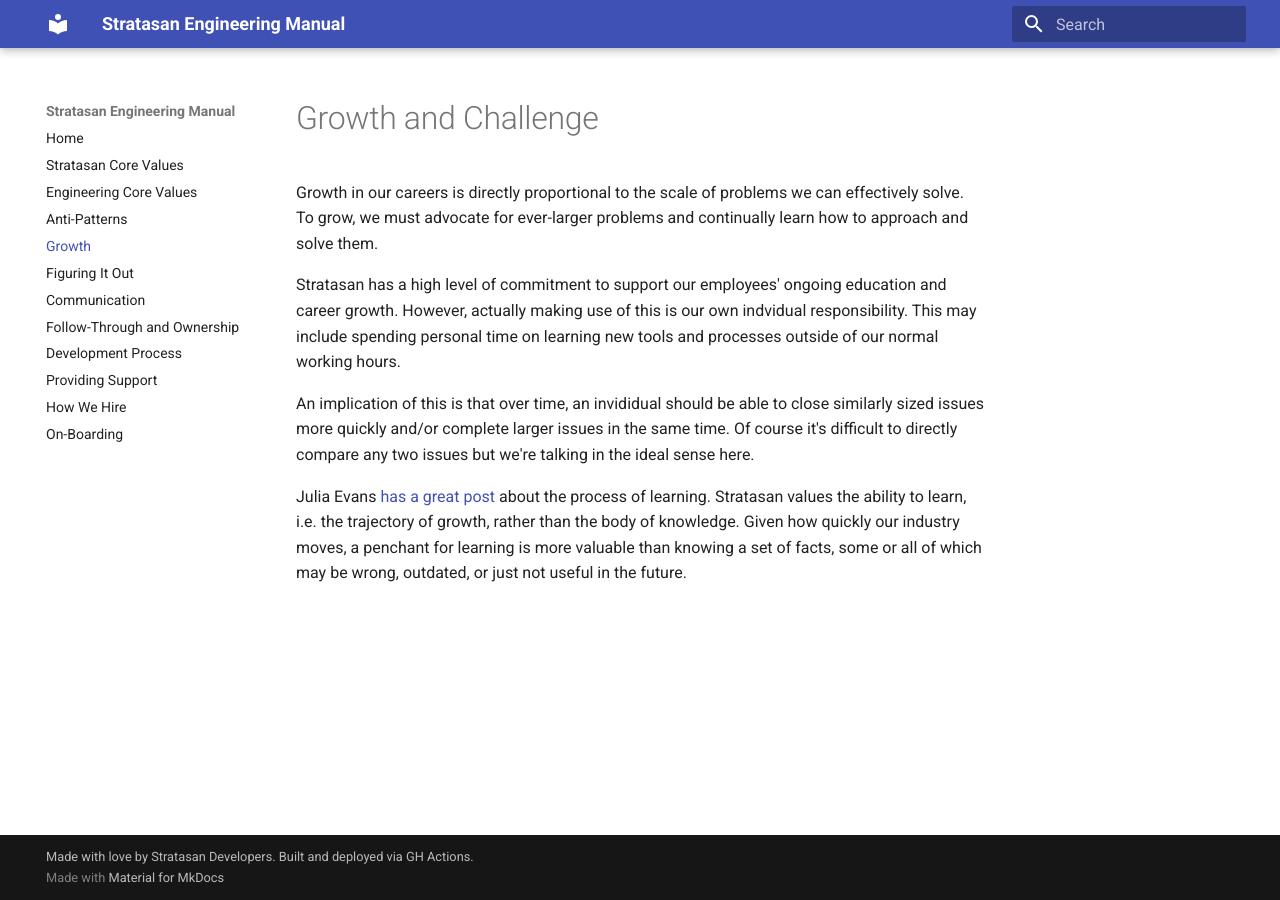
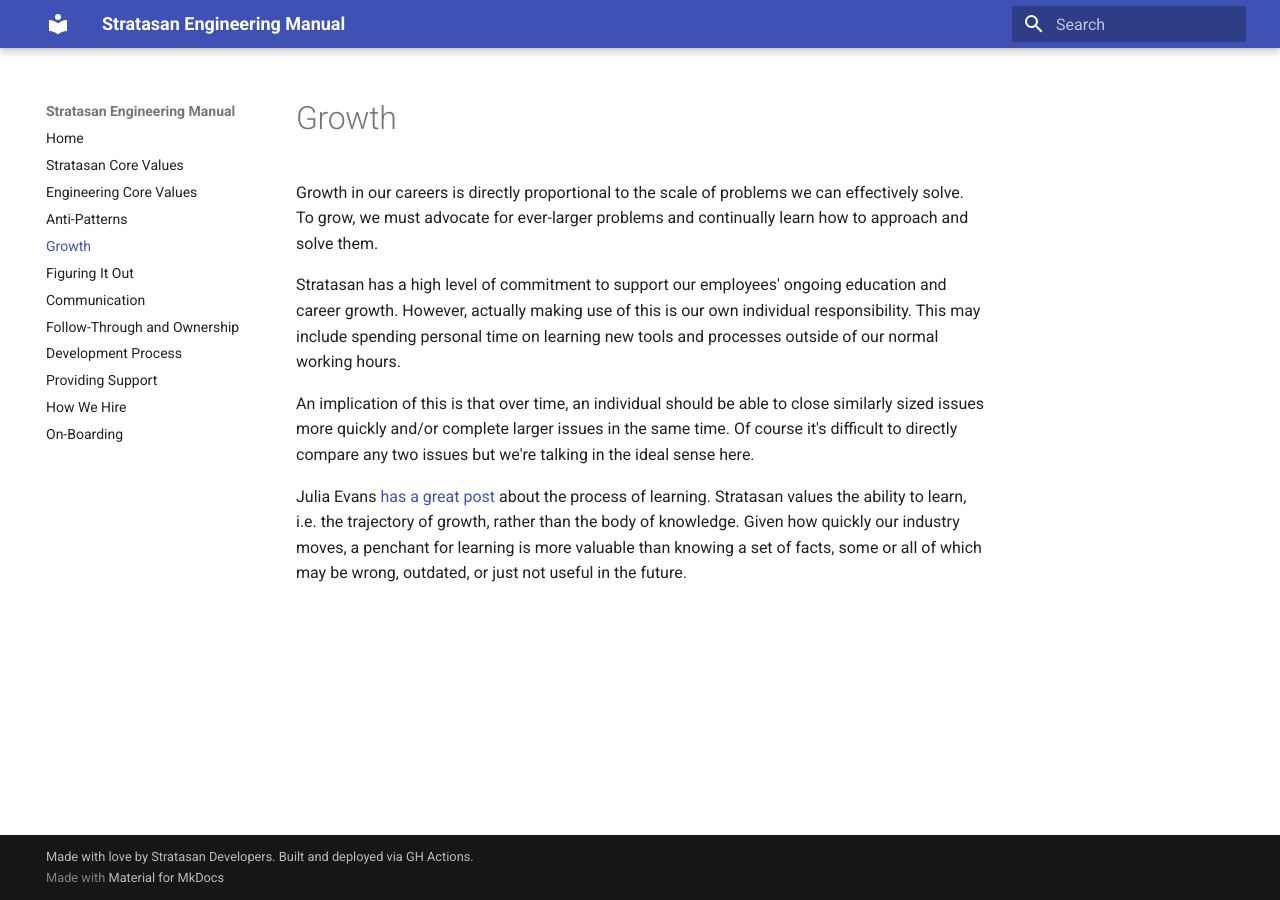
Before and after one commit to stratasan/engineering, an MkDocs documentation site: the page built from docs/growth.md, in a window 1280 px wide. Built offline with MkDocs 1.6.1 and Material for MkDocs 9.7.7, drawn with Linux system fonts in a browser that asks for light colours; old or Windows-style settings are respelled for this version of MkDocs.

Commit message:
Change title to match sidebar title; fix spelling

```diff
--- a/docs/growth.md
+++ b/docs/growth.md
@@ -1,4 +1,4 @@
-# Growth and Challenge
+# Growth
 
 Growth in our careers is directly proportional to the scale of problems
 we can effectively solve. To grow, we must advocate for ever-larger problems
@@ -6,10 +6,10 @@ and continually learn how to approach and solve them.
 
 Stratasan has a high level of commitment to support our employees' ongoing
 education and career growth. However, actually making use of this is our own
-indvidual responsibility. This may include spending personal time on learning
+individual responsibility. This may include spending personal time on learning
 new tools and processes outside of our normal working hours.
 
-An implication of this is that over time, an invididual should be able to close
+An implication of this is that over time, an individual should be able to close
 similarly sized issues more quickly and/or complete larger issues in the same
 time. Of course it's difficult to directly compare any two issues but we're
 talking in the ideal sense here.
```
